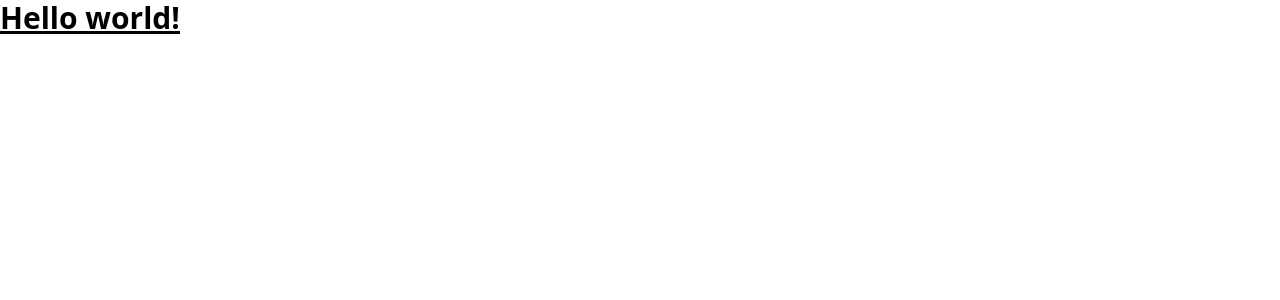
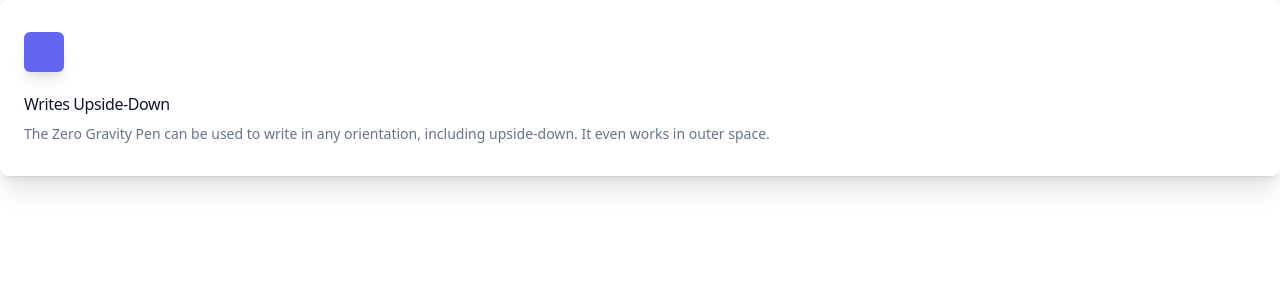
Before and after one commit to yuripaoloni/tokens-swap, a React (Create React App) app: page / in a window 1280 px wide. Shown: the top 300 px of the page. Built offline with nearby package versions, Linux system fonts and the light colour scheme.

Commit message:
tailwind tests

```diff
--- a/src/App.tsx
+++ b/src/App.tsx
@@ -1,5 +1,44 @@
-function App() {
-  return <h1 className="text-3xl font-bold underline">Hello world!</h1>;
-}
+import Image from "./img/store.jpg";
+
+const App = () => {
+  let persons = [
+    {
+      name: "Gino",
+      email: "gino@gmail.com",
+    },
+    {
+      name: "Marco",
+      email: "Marco@gmail.com",
+    },
+    {
+      name: "Luca",
+      email: "Luca@gmail.com",
+    },
+  ];
+
+  return (
+    <div className="bg-white dark:bg-slate-900 rounded-lg px-6 py-8 ring-1 ring-slate-900/5 shadow-xl">
+      <div>
+        <span className="inline-flex items-center justify-center p-2 bg-indigo-500 rounded-md shadow-lg">
+          <svg
+            className="h-6 w-6 text-white"
+            xmlns="http://www.w3.org/2000/svg"
+            fill="none"
+            viewBox="0 0 24 24"
+            stroke="currentColor"
+            aria-hidden="true"
+          ></svg>
+        </span>
+      </div>
+      <h3 className="text-slate-900 dark:text-white mt-5 text-base font-medium tracking-tight">
+        Writes Upside-Down
+      </h3>
+      <p className="text-slate-500 dark:text-slate-400 mt-2 text-sm">
+        The Zero Gravity Pen can be used to write in any orientation, including
+        upside-down. It even works in outer space.
+      </p>
+    </div>
+  );
+};
 
 export default App;
```
Also changed, not shown: src/img/store.jpg (added).
